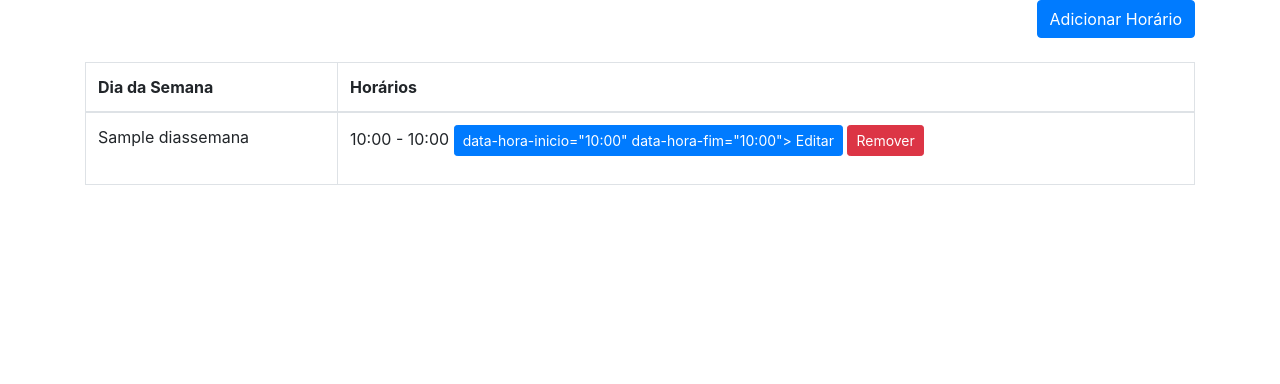
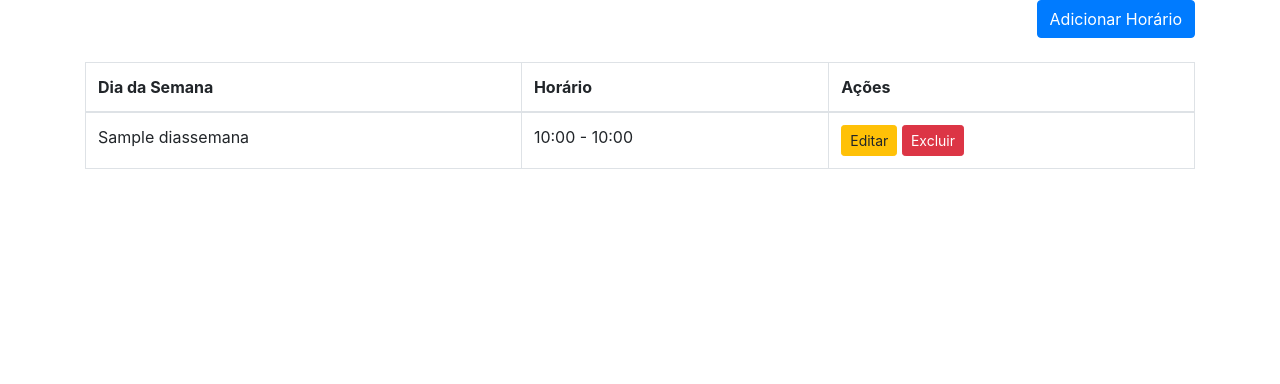
Before and after one commit to emillyvsl/sistema-de-gerenciamento-de-horarios, a Django app: page /horarios/adicionar/ in a window 1280 px wide. Shown: the part 105-489 px from the top of the page. Run offline with Django 5.2, Linux system fonts and the light colour scheme; a user stored in the database is signed in; tables that the repository leaves empty hold one stand-in row (values such as "Sample post"); some libraries are stand-ins or nearby versions.

Commit message:
horarios editar e excluir

```diff
--- a/sgh_app/templates/horarios/horario_adicionar.html
+++ b/sgh_app/templates/horarios/horario_adicionar.html
@@ -6,7 +6,7 @@
 {% endblock %}
 
 {% block content %}
-  <div class="container mb-10">
+  <div class="container">
     <!-- Botão para adicionar horário que abre o modal -->
     <div class="text-right mb-4">
       <a href="#" class="btn btn-primary" data-toggle="modal" data-target="#modalAdicionarHorario">Adicionar Horário</a>
@@ -17,39 +17,30 @@
       <thead>
         <tr>
           <th>Dia da Semana</th>
-          <th>Horários</th>
+          <th>Horário</th>
+          <th>Ações</th>
         </tr>
       </thead>
       <tbody>
         {% for dia, horarios in horarios_por_dia.items %}
+          {% for horario in horarios %}
             <tr>
-            <td>{{ dia }}</td>
+              {% if forloop.first %}
+                <td rowspan="{{ horarios|length }}">{{ dia }}</td> <!-- Mescla a célula de 'Dia da Semana' -->
+              {% endif %}
+              <td>{{ horario.hora_inicio }} - {{ horario.hora_fim }}</td>
               <td>
-              <ul class="list-unstyled">
-                {% for horario in horarios %}
-                  <li>
-                    {{ horario.hora_inicio }} - {{ horario.hora_fim }}
-                    <!-- Botão para abrir modal de edição -->
-                    <button class="btn btn-sm btn-primary"
-                            data-toggle="modal"
-                            data-target="#modalEditarHorario"
-                            data-id="{{ horario.id }}"
-                            data-dia-semana="{{ dia }}"  <!-- Adicione o dia da semana -->
-                            data-hora-inicio="{{ horario.hora_inicio }}"
-                            data-hora-fim="{{ horario.hora_fim }}">
-                      Editar
-                    </button>
+                <!-- Botão para abrir o modal de edição -->
+                <button class="btn btn-warning btn-sm" data-horario-id="{{ horario.id }}" data-hora-inicio="{{ horario.hora_inicio }}" data-hora-fim="{{ horario.hora_fim }}" onclick="abrirModalEditar(this)">Editar</button>
 
-                    <!-- Formulário para excluir o horário -->
-                    <form method="POST" action="{% url 'horarios_excluir' horario.id %}" style="display: inline;">
+                <!-- Formulário para excluir horário -->
+                <form action="{% url 'horarios_excluir' horario.id %}" method="POST" style="display:inline;">
                   {% csrf_token %}
-                      <button type="submit" class="btn btn-danger btn-sm">Remover</button>
+                  <button type="submit" class="btn btn-danger btn-sm">Excluir</button>
                 </form>
-                  </li>
-                {% endfor %}
-              </ul>
               </td>
             </tr>
+          {% endfor %}
         {% endfor %}
       </tbody>
     </table>
@@ -67,25 +58,21 @@
           {% csrf_token %}
           <div class="modal-body">
             <div class="form-group">
-              <label for="dias_semana">Dias da Semana</label>
-              <div class="form-check">
+              <label for="dias_semana">Dia da Semana</label>
+              <select multiple class="form-control" id="dias_semana" name="dias_semana">
                 {% for dia in dias %}
-                  <input class="form-check-input" type="checkbox" id="dia_{{ dia.id }}" name="dias_semana" value="{{ dia.id }}" />
-                  <label class="form-check-label" for="dia_{{ dia.id }}">{{ dia.nome }}</label><br />
+                  <option value="{{ dia.id }}">{{ dia.nome }}</option>
                 {% endfor %}
+              </select>
             </div>
-            </div>
-            <div id="horarios-container">
             <div class="form-group">
               <label for="hora_inicio">Hora de Início</label>
-                <input type="time" class="form-control" id="hora_inicio" name="hora_inicio[]" required />
+              <input type="time" class="form-control" id="hora_inicio" name="hora_inicio" required />
             </div>
             <div class="form-group">
               <label for="hora_fim">Hora de Fim</label>
-                <input type="time" class="form-control" id="hora_fim" name="hora_fim[]" required />
+              <input type="time" class="form-control" id="hora_fim" name="hora_fim" required />
             </div>
-            </div>
-            <button type="button" id="adicionar-horario" class="btn btn-secondary">Adicionar Mais Horários</button>
           </div>
           <div class="modal-footer">
             <button type="button" class="btn btn-secondary" data-dismiss="modal">Cancelar</button>
@@ -104,44 +91,50 @@
           <h5 class="modal-title" id="modalEditarLabel">Editar Horário</h5>
           <button type="button" class="close" data-dismiss="modal" aria-label="Close"><span aria-hidden="true">&times;</span></button>
         </div>
-        <form id="formEditarHorario" method="POST">
+        <form method="POST" id="formEditarHorario">
           {% csrf_token %}
           <div class="modal-body">
+            <input type="hidden" id="editarHorarioId" name="horario_id" />
             <div class="form-group">
-              <label for="hora_inicio_editar">Hora de Início</label>
-              <input type="time" class="form-control" id="hora_inicio_editar" name="hora_inicio" required />
+              <label for="editarHoraInicio">Hora de Início</label>
+              <input type="time" class="form-control" id="editarHoraInicio" name="hora_inicio" required />
             </div>
             <div class="form-group">
-              <label for="hora_fim_editar">Hora de Fim</label>
-              <input type="time" class="form-control" id="hora_fim_editar" name="hora_fim" required />
+              <label for="editarHoraFim">Hora de Fim</label>
+              <input type="time" class="form-control" id="editarHoraFim" name="hora_fim" required />
             </div>
           </div>
           <div class="modal-footer">
             <button type="button" class="btn btn-secondary" data-dismiss="modal">Cancelar</button>
-            <button type="submit" class="btn btn-primary">Salvar Alterações</button>
+            <button type="submit" class="btn btn-primary">Salvar</button>
           </div>
         </form>
       </div>
     </div>
   </div>
+  <script>
+    function abrirModalEditar(button) {
+      // Pegar os dados do botão de edição
+      var horarioId = button.getAttribute('data-horario-id')
+      var horaInicio = button.getAttribute('data-hora-inicio')
+      var horaFim = button.getAttribute('data-hora-fim')
 
-  <script>
-    // Configura o modal com os dados do horário ao clicar em "Editar"
-    $('#modalEditarHorario').on('show.bs.modal', function (event) {
-      var button = $(event.relatedTarget); // Botão que acionou o modal
-      var horarioId = button.data('id');
-      var horaInicio = button.data('hora-inicio');
-      var horaFim = button.data('hora-fim');
-      var diaSemana = button.data('dia-semana'); // Adicione o dia da semana
+      // Preencher o modal com os valores
+      document.getElementById('editarHorarioId').value = horarioId
+      document.getElementById('editarHoraInicio').value = horaInicio
+      document.getElementById('editarHoraFim').value = horaFim
 
-      // Atualiza os valores do modal com os dados do horário
-      var modal = $(this);
-      modal.find('#hora_inicio_editar').val(horaInicio);
-      modal.find('#hora_fim_editar').val(horaFim);
+      // Abrir o modal
+      var modal = new bootstrap.Modal(document.getElementById('modalEditarHorario'))
+      modal.show()
+    }
 
-      // Atualiza o action do formulário de edição
-      var form = modal.find('#formEditarHorario');
-      form.attr('action', '/horarios/editar/' + horarioId + '/');
-    });
+    // Redirecionar o form para o URL correto ao submeter
+    document.getElementById('formEditarHorario').addEventListener('submit', function (event) {
+      event.preventDefault() // Evitar o envio padrão
+      var horarioId = document.getElementById('editarHorarioId').value
+      this.action = '/horarios/editar/' + horarioId + '/' // Definir o action do form
+      this.submit() // Submeter o form
+    })
   </script>
 {% endblock %}
--- a/sgh_app/views/horarios.py
+++ b/sgh_app/views/horarios.py
@@ -13,40 +13,38 @@ from django.core.exceptions import ObjectDoesNotExist
 def horarios_curso(request):
     return render(request, 'horarios/horario_curso.html')
 
-@login_required
 def horarios_adicionar(request):
-    try:
-        # Obtendo o curso a partir da coordenação do usuário logado
-        coordenacao = request.user.coordenacao
-        curso = coordenacao.curso
-    except ObjectDoesNotExist:  # type: ignore
-        return render(request, 'erro.html', {
-            'mensagem': 'Você não tem uma coordenação associada. Por favor, contate o administrador.'
-        })
+    # Obtendo o curso a partir da coordenação do usuário logado
+    coordenacao = request.user.coordenacao
+    curso = coordenacao.curso
 
+    # Se for uma requisição POST, processamos o formulário
     if request.method == 'POST':
         dias_ids = request.POST.getlist('dias_semana')
-        horas_inicio = request.POST.getlist('hora_inicio[]')
-        horas_fim = request.POST.getlist('hora_fim[]')
+        hora_inicio = request.POST['hora_inicio']
+        hora_fim = request.POST['hora_fim']
 
         # Obtém os objetos DiasSemana pelos IDs selecionados
         dias = DiasSemana.objects.filter(id__in=dias_ids)
 
-        # Cria novos horários para cada par de início/fim
-        for inicio, fim in zip(horas_inicio, horas_fim):
-            novo_horario = HorarioCurso.objects.create(
-                curso=curso,
-                hora_inicio=inicio,
-                hora_fim=fim
-            )
-            novo_horario.dias_semana.set(dias)
-            novo_horario.save()
+        # Cria um novo HorarioCurso associado ao curso do coordenador
+        novo_horario = HorarioCurso.objects.create(
+            curso=curso,
+            hora_inicio=hora_inicio,
+            hora_fim=hora_fim
+        )
+
+        # Adiciona os dias da semana selecionados
+        novo_horario.dias_semana.set(dias)
+        novo_horario.save()
 
         return redirect('horarios_adicionar')
 
+    # Para requisições GET, renderizamos a tabela com horários
     dias = DiasSemana.objects.all()
     horarios_curso = HorarioCurso.objects.filter(curso=curso)
 
+    # Organizando horários por dia da semana
     horarios_por_dia = defaultdict(list)
     for horario in horarios_curso:
         for dia in horario.dias_semana.all():
@@ -69,7 +67,6 @@ def horarios_editar(request, horario_id):
         messages.success(request, 'Horário editado com sucesso!')
         return redirect('horarios_adicionar')  # Redireciona para a lista de horários
 
-    return redirect('horarios_adicionar')
 
 @login_required
 def horarios_excluir(request, horario_id):
```
Lines whose indentation alone changed are shown as unchanged.
